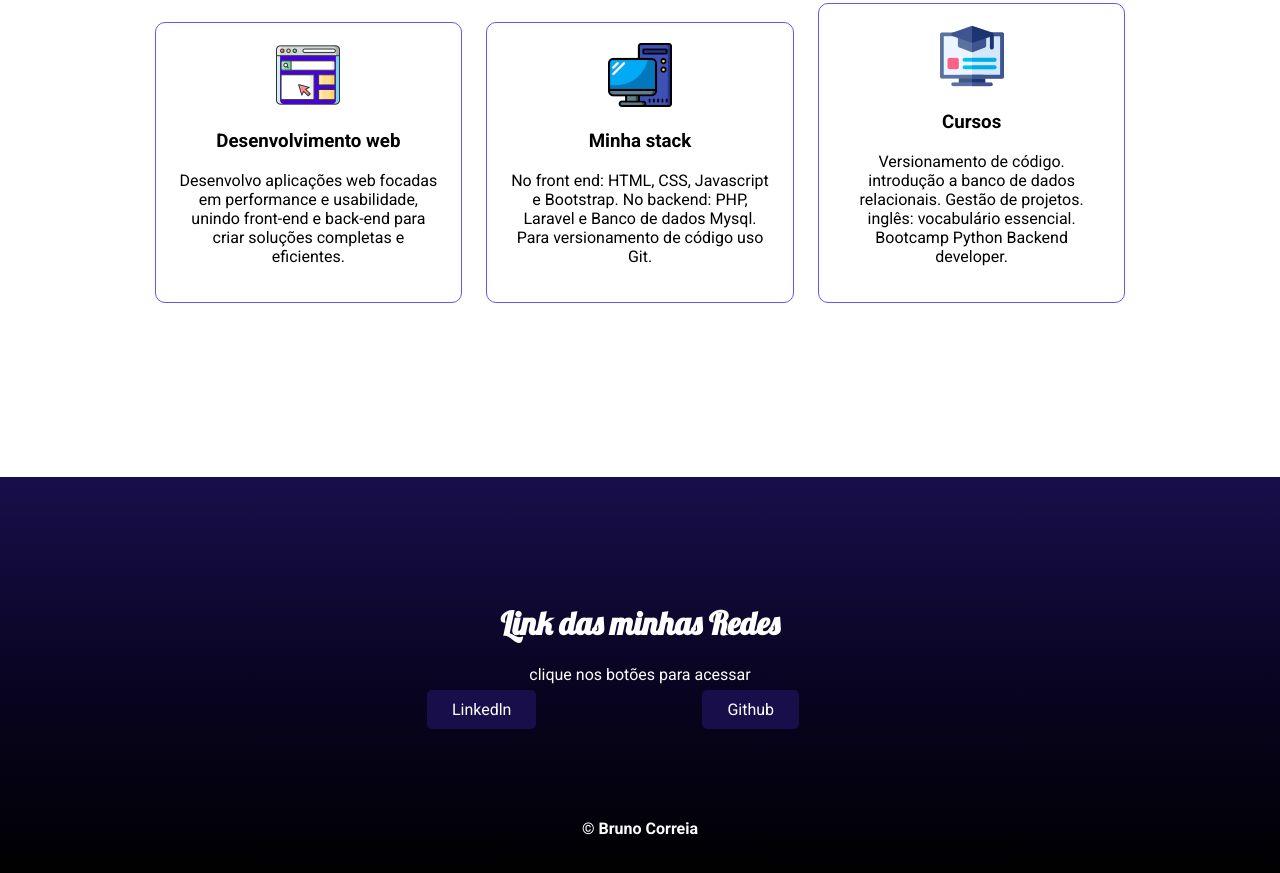
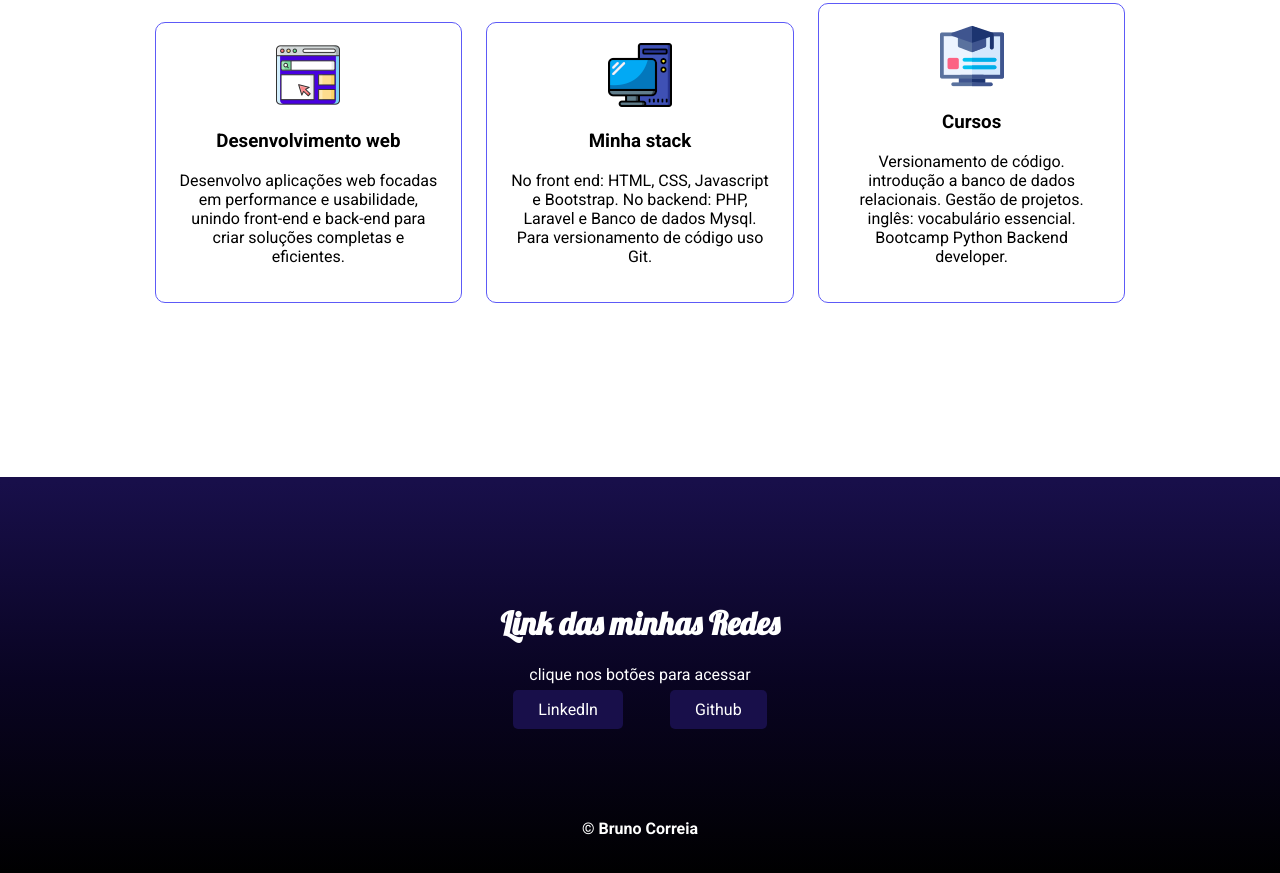
Before and after one commit to brunocorreia7/meuportifolio, a plain HTML site: page index.html in a window 1280 px wide. Shown: the part 1694-2567 px from the top of the page. Drawn offline with Linux system fonts and the light colour scheme.

Commit message:
Update responsivo.css

```diff
--- a/css/responsivo.css
+++ b/css/responsivo.css
@@ -46,8 +46,8 @@
     padding: 10px 25px;
     color: white;
     border-radius: 5px;
-    margin-right: 10%;
-    margin-left: 5%;
+    margin-right: 2%;
+    margin-left: 2%;
     text-decoration: none;
 }
 
```
